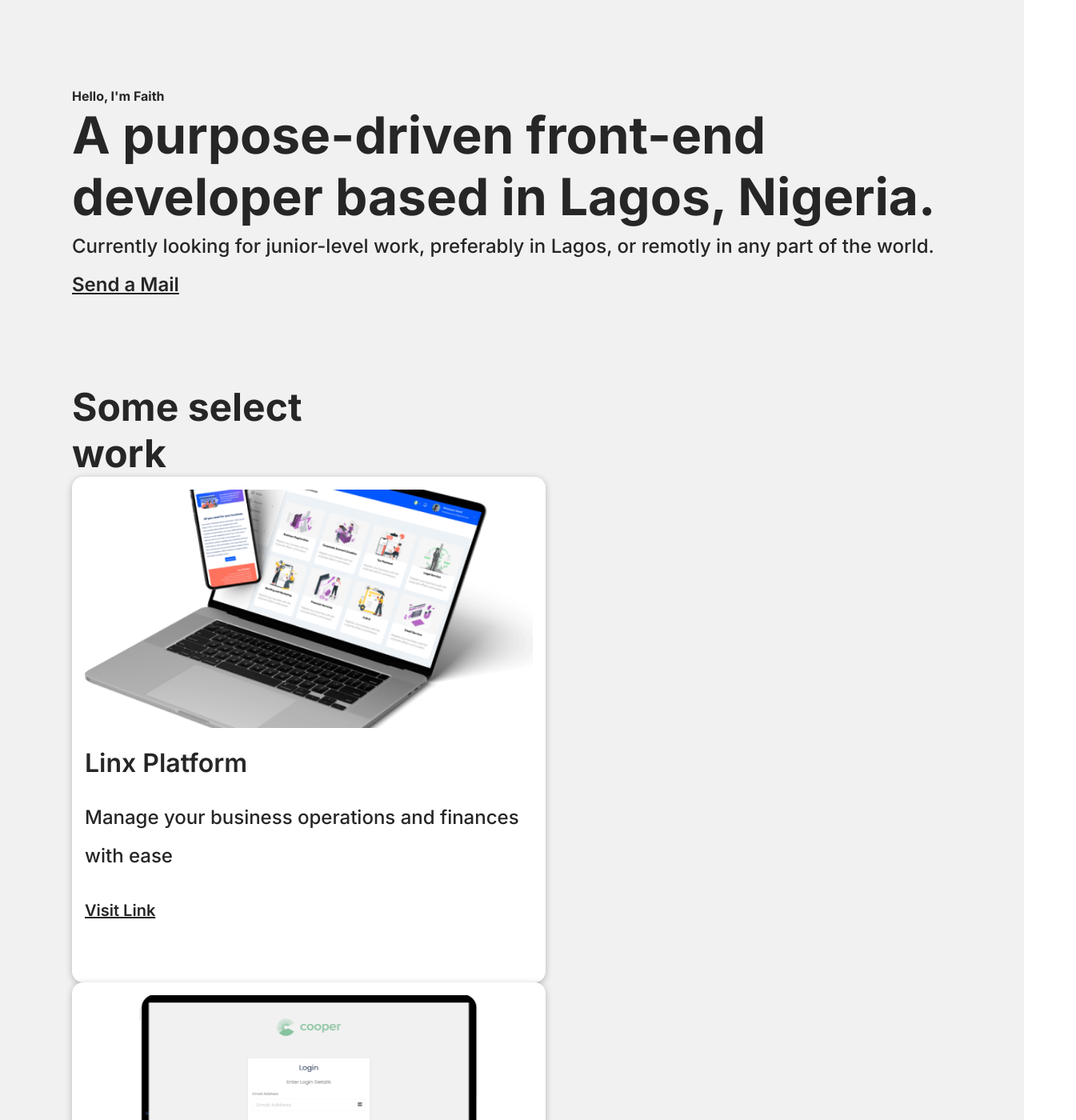
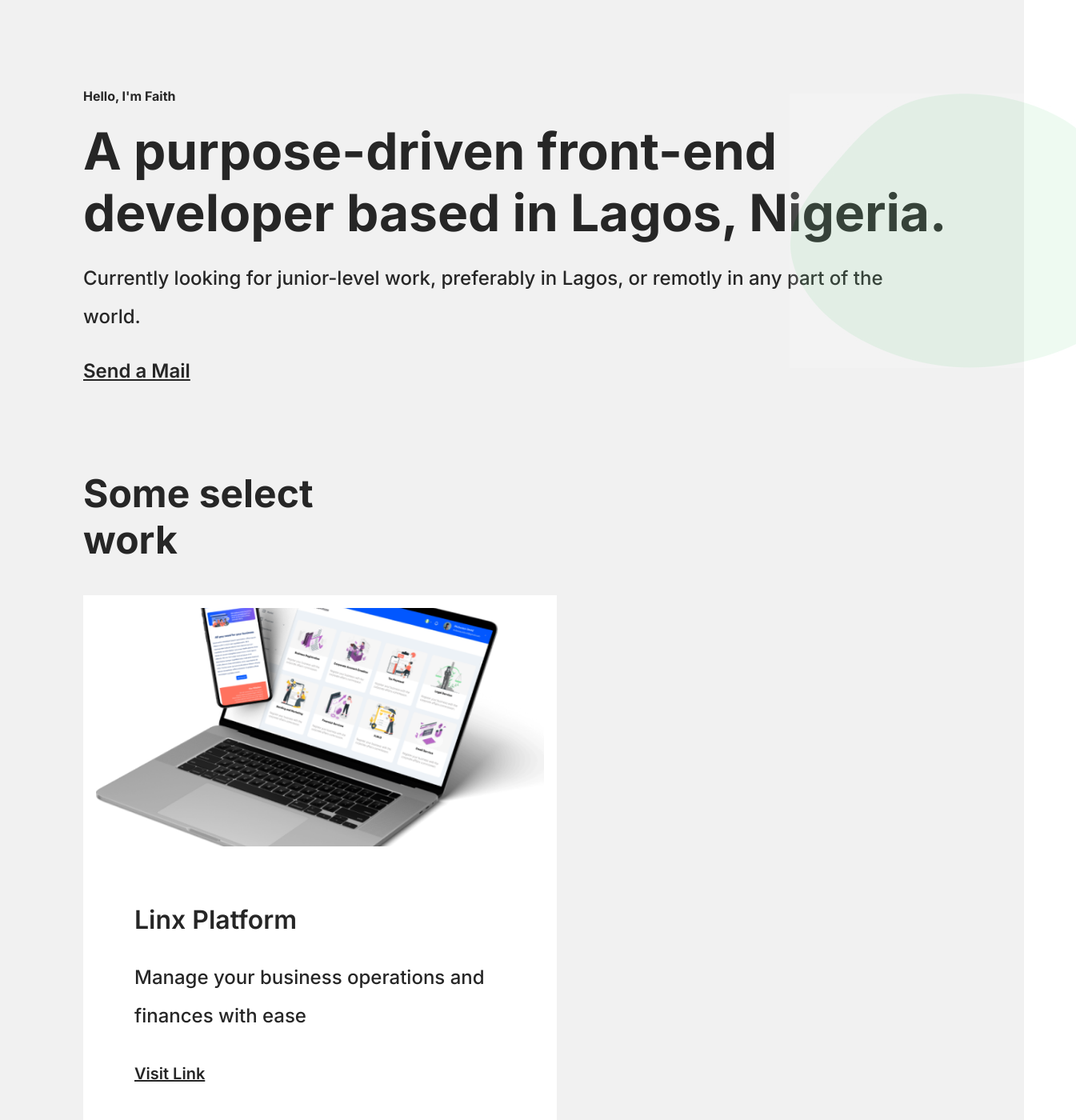
Before and after one commit to FaithChinonso/PERSONAL-WEBSITE, a React (Create React App) app: page / in a window 1280 px wide. Shown: the part 60-1460 px from the top of the page at 80% size, 1345 px wide, since content can reach past the window. Built offline with nearby package versions, Linux system fonts and the light colour scheme; a web font is replaced by a local one.

Commit message:
correctionns

```diff
--- a/src/App.css
+++ b/src/App.css
@@ -1,7 +1,7 @@
 .app {
   color: #262626;
   background-color: #f1f1f1;
-  padding: 20px 90px;
+  padding: 20px 104px;
 
   max-width: 100vw;
   position: relative;
@@ -10,6 +10,12 @@
 .appDark {
   color: white;
   background-color: #262626;
+}
+.backdrop {
+  position: absolute;
+  top: 177px;
+  right: -65px;
+  opacity: 0.15;
 }
 
 @media (max-width: 900px) {
--- a/src/App.js
+++ b/src/App.js
@@ -6,11 +6,13 @@ import Intro from "./component/View/Intro";
 import PersonalProjects from "./component/View/PersonalProject";
 import ProfessionalProjects from "./component/View/ProfessionalProjects";
 import Footer from "./component/View/Footer";
+import vector from "../src/img/Vector.jpg";
 
 function App() {
   const [dark, setDark] = useState(false);
   return (
     <div className={`${dark ? "appDark" : "app"}`}>
+      <img src={vector} className="backdrop" />
       <Nav />
       <Intro />
       <ProfessionalProjects />
--- a/src/component/View/ProfessionalProjects.js
+++ b/src/component/View/ProfessionalProjects.js
@@ -27,6 +27,7 @@ const ProfessionalProjects = () => {
         {projects.map(pro => (
           <div className="proProjectCard">
             <img src={pro.img} className="projectImage" />
+            <div className="flex">
               <div className="title">{pro.name}</div>
               <div className="description">{pro.des}</div>
               {pro.link === "" ? (
@@ -42,6 +43,7 @@ const ProfessionalProjects = () => {
                 </a>
               )}
             </div>
+          </div>
         ))}
       </div>
     </div>
--- a/src/component/style.css
+++ b/src/component/style.css
@@ -41,6 +41,9 @@ button {
 }
 .intro {
   margin-top: 100px;
+  display: flex;
+  flex-direction: column;
+  gap: 20px;
 }
 .introName {
   font-weight: 700;
@@ -51,6 +54,7 @@ button {
   font-weight: 700;
   font-size: 64px;
   line-height: 77px;
+  width: 1101px;
 }
 .description {
   font-weight: 500;
@@ -74,13 +78,13 @@ button {
 }
 .proProjectCard {
   width: 560px;
-  height: 600px;
+  height: 660px;
   display: flex;
   flex-direction: column;
   gap: 20px;
   padding: 1rem;
-  box-shadow: 0 2px 8px rgba(0, 0, 0, 0.25);
-  border-radius: 14px;
+  /* box-shadow: 0 2px 8px rgba(0, 0, 0, 0.25);
+  border-radius: 14px; */
   background-color: white;
 }
 .perProjectCard {
@@ -92,12 +96,18 @@ button {
   justify-content: center;
   gap: 10px;
   padding: 1rem;
-  box-shadow: 0 2px 8px rgba(0, 0, 0, 0.25);
-  border-radius: 14px;
+  /* box-shadow: 0 2px 8px rgba(0, 0, 0, 0.25);
+  border-radius: 14px; */
   background-color: white;
 }
 .projectImage {
   height: 298px;
+}
+.flex {
+  display: flex;
+  flex-direction: column;
+  padding: 48px;
+  gap: 24px;
 }
 .title {
   font-weight: 600;
@@ -109,6 +119,7 @@ button {
   font-size: 48px;
   line-height: 58px;
   width: 293px;
+  margin-bottom: 40px;
 }
 .link {
   font-weight: 600;
@@ -187,9 +198,14 @@ button {
   display: flex;
   align-items: center;
   justify-content: space-between;
-  border-top: 1px solid #262626;
+  border-top: 1px solid #000000;
   padding-top: 10px;
   margin-top: 40px;
+}
+.footer div {
+  font-weight: 700;
+  font-size: 14px;
+  line-height: 17px;
 }
 .footer ul {
   display: flex;
@@ -202,6 +218,9 @@ button {
 .footer ul li a {
   color: #262626;
   text-decoration: none;
+  font-weight: 700;
+  font-size: 16px;
+  line-height: 19px;
 }
 @media (max-width: 900px) {
   .navList {
```
Lines whose indentation alone changed are shown as unchanged.
